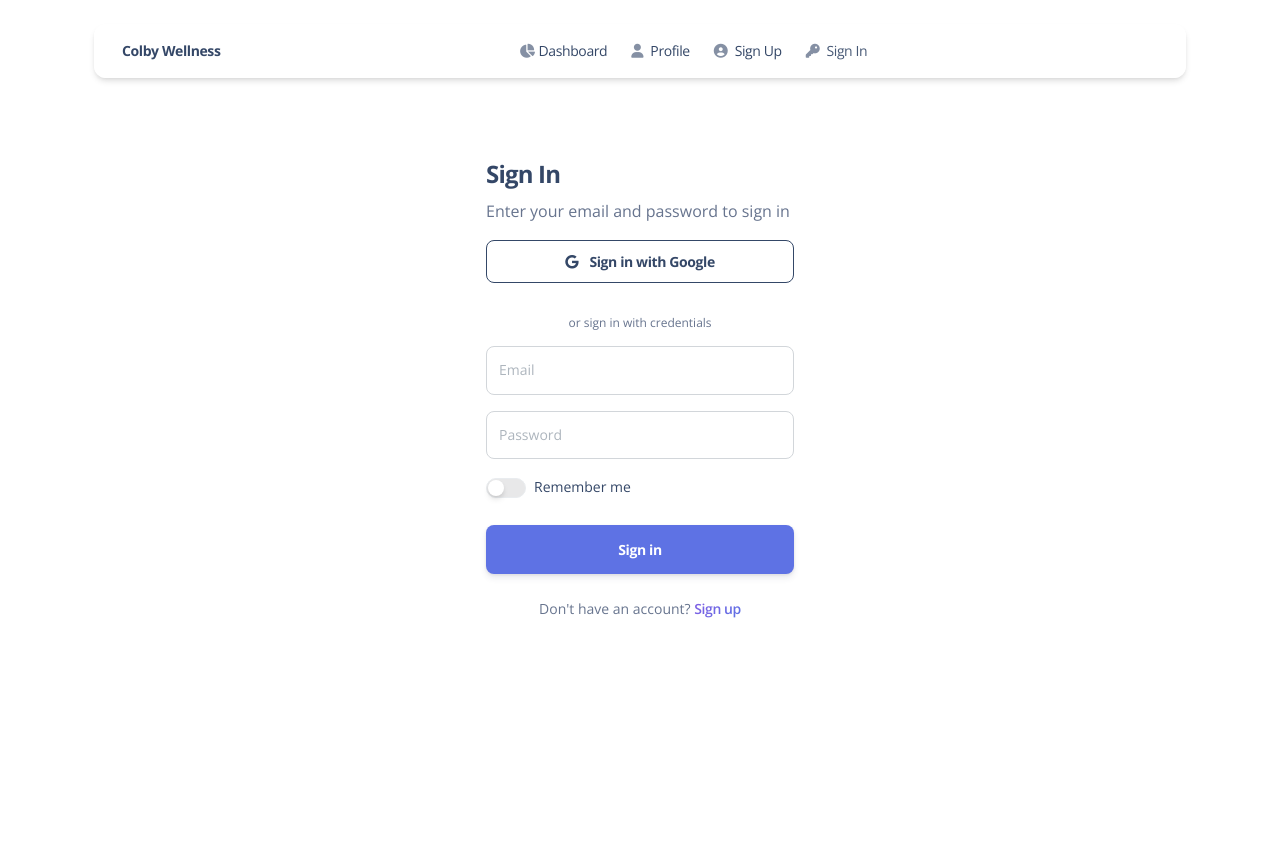
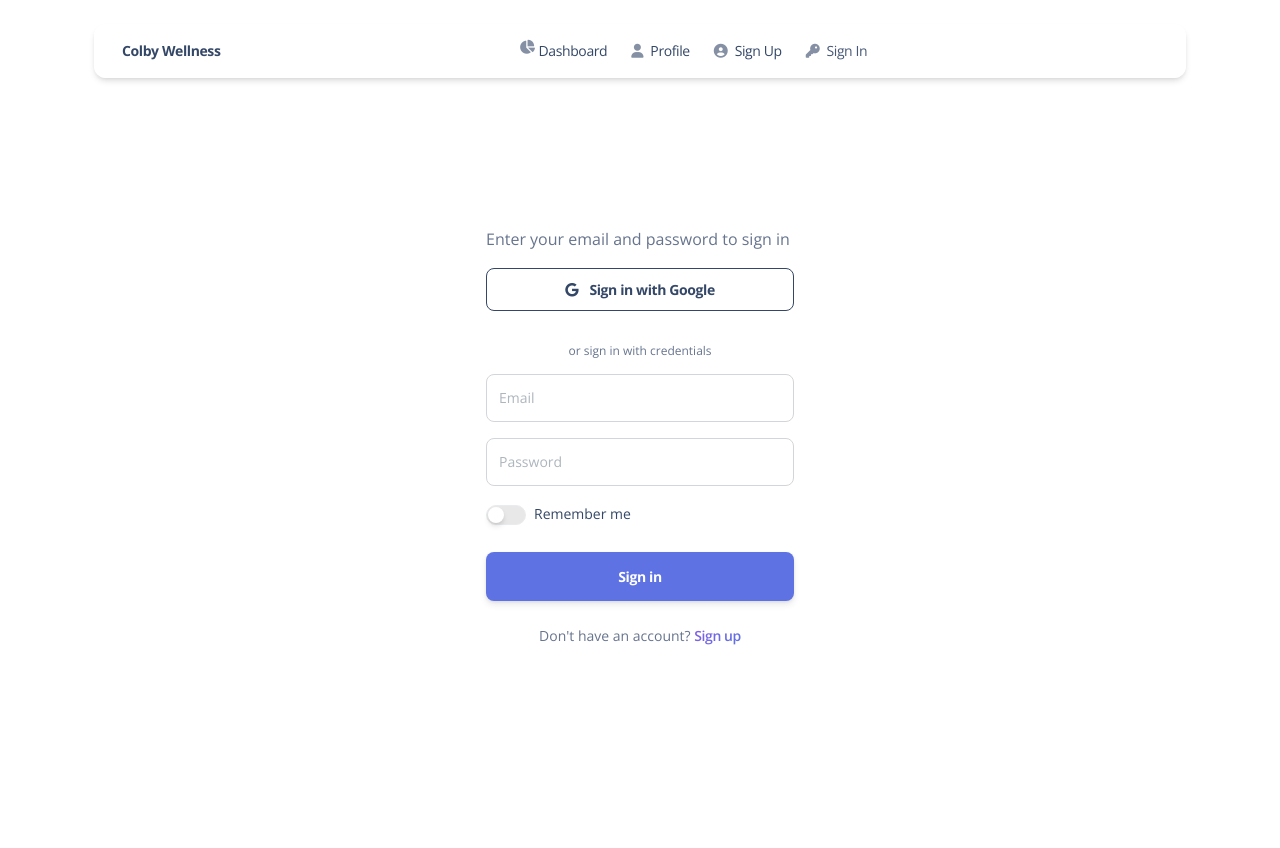
Before and after one commit to ooonab26-arch/Git-It-Done-Group-Sprint-3-Flask-App, a Flask app: page /auth/api/v1/auth/signin in a window 1280 px wide. Before the commit the page ends 618 px from the top, so only its background shows below. Run offline with Flask 3, Linux system fonts and the light colour scheme; parts of the project's set-up code (start-up, migrations or seed data) failed here and were passed over; some libraries are stand-ins or nearby versions.

Commit message:
fixed UI bugs within sign in page

```diff
--- a/templates/sign-in.html
+++ b/templates/sign-in.html
@@ -47,9 +47,9 @@
               </span>
             </button>
             <div class="collapse navbar-collapse" id="navigation">
-              <ul class="navbar-nav mx-auto">
+              <ul class="navbar-nav mx-auto align-items-center">
                 <li class="nav-item">
-                  <a class="nav-link d-flex align-items-center me-2"
+                  <a class="nav-link d-flex  me-2"
                      href="{{ url_for('homepage.dashboard') }}">
                     <i class="fa fa-chart-pie opacity-6 text-dark me-1"></i>
                     Dashboard
@@ -86,14 +86,13 @@
 
   <main class="main-content mt-0">
     <section>
-      <div class="page-header min-vh-100">
+      <div class="page-header min-vh-100 pt-5">
         <div class="container">
           <div class="row min-vh-100 justify-content-center align-items-center">
             <div class="col-xl-4 col-lg-5 col-md-7 d-flex flex-column mx-lg-0 mx-auto">
               <div class="card card-plain">
                 <div class="card-header pb-0 text-start">
-                  <h4 class="font-weight-bolder">Sign In</h4>
-                  <p class="mb-0">Enter your email and password to sign in</p>
+                  <p class="mb-0 justify-content-center">Enter your email and password to sign in</p>
                 </div>
 
                 <div class="card-body pt-3">
```
